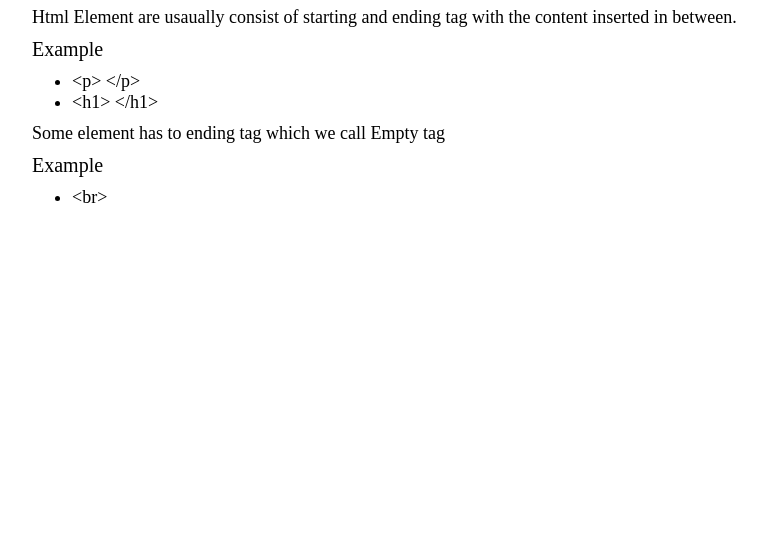
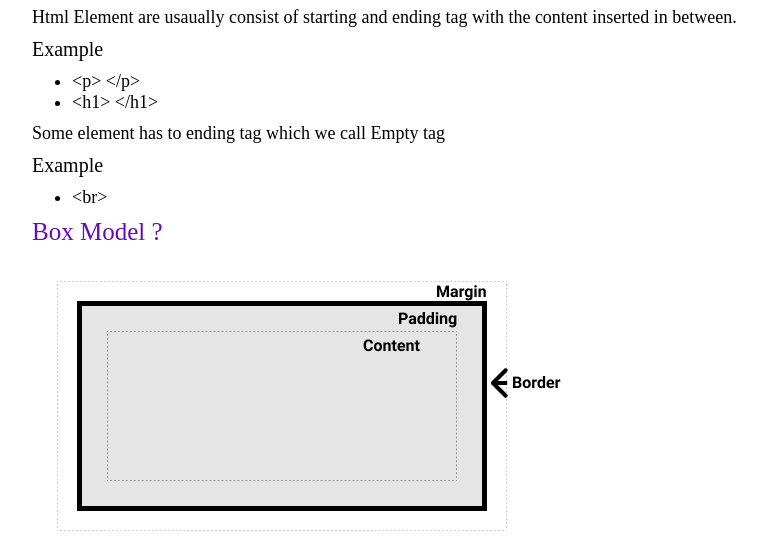
Before and after one commit to minhajspace/Html-basics, a plain HTML site: page Index.html in a window 1280 px wide. Shown: the part 119-668 px from the top of the page, without its empty margins (128-895 px from the left). Drawn offline with Linux system fonts and the light colour scheme.

Commit message:
adding box model picture

```diff
--- a/Index.html
+++ b/Index.html
@@ -38,9 +38,12 @@ is written in. -->
             <ul>
               <li>&ltbr&gt </li>
             </ul>
+        </p>
 
-
-        </p>
+     </div>
+     <div>
+       <h4>Box Model ?</h4>
+       <img src="box-model.png">
      </div>
     </div>
   </body>
```
Also changed, not shown: box-model.png (added).
